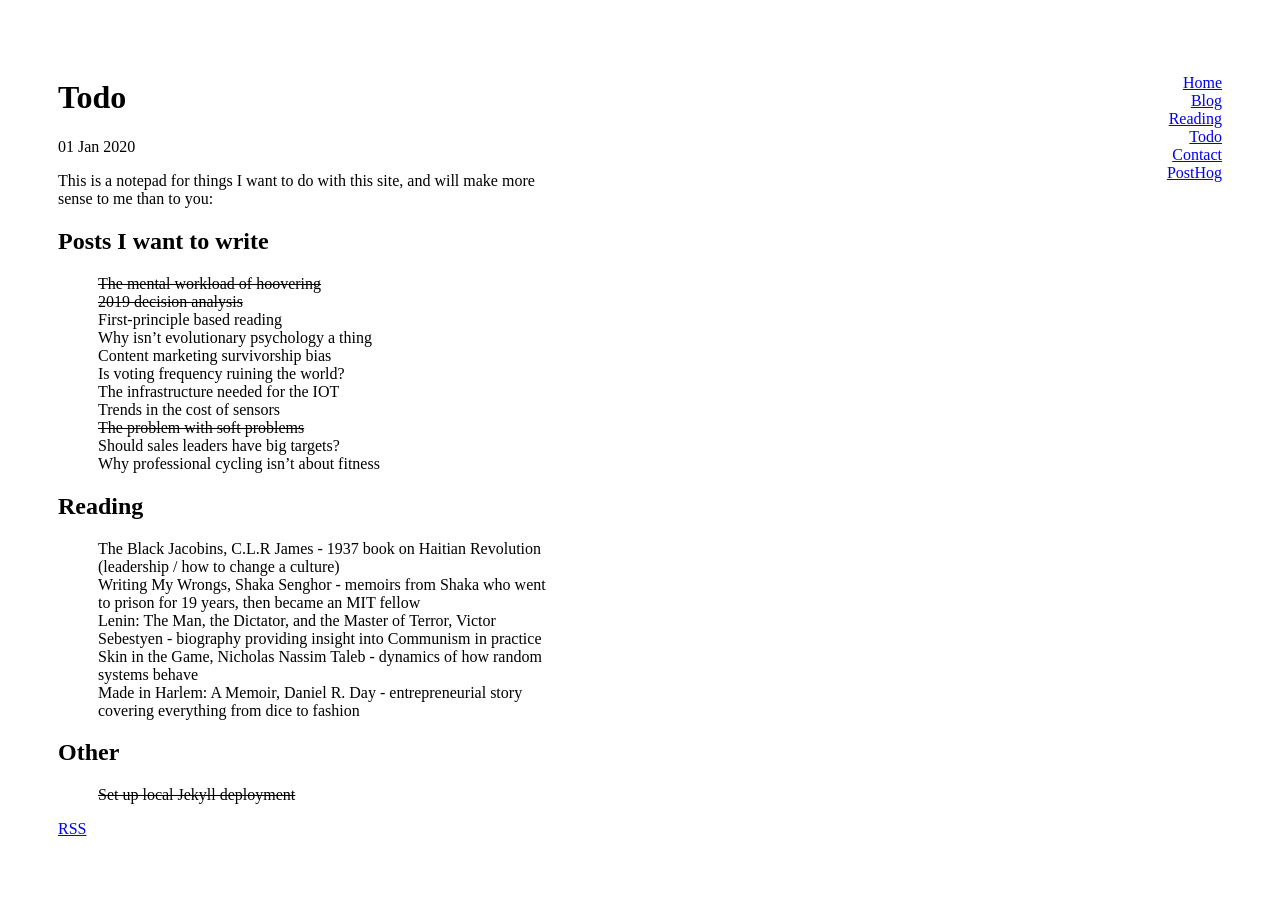
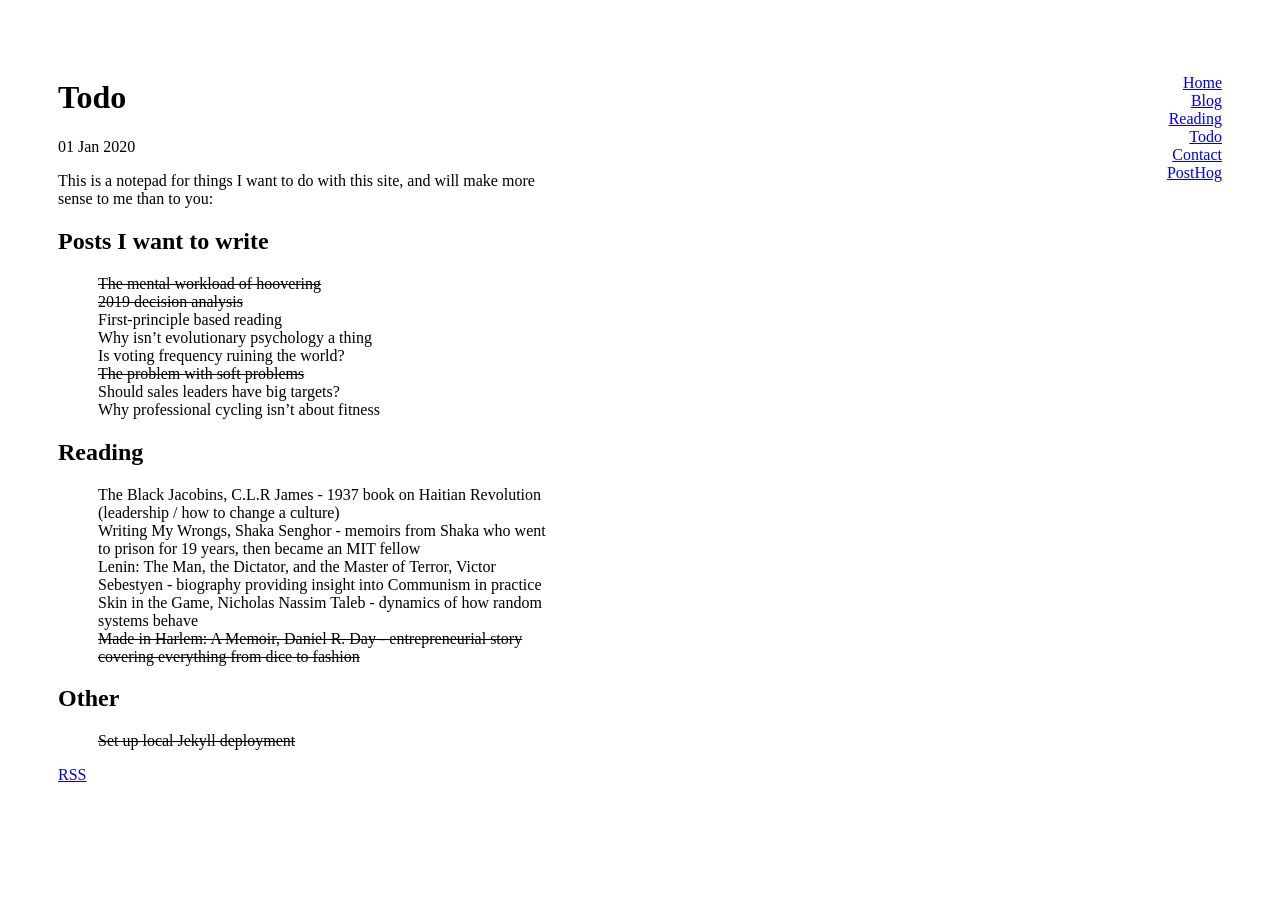
Before and after one commit to jamesefhawkins/jamesefhawkins.github.io, a Jekyll site: the page built from todo/index.md, in a window 1280 px wide. Built offline with Jekyll 4.4.1, drawn with Linux system fonts in a browser that asks for light colours.

Commit message:
Update index.md

```diff
--- a/todo/index.md
+++ b/todo/index.md
@@ -11,10 +11,7 @@ This is a notepad for things I want to do with this site, and will make more sen
 * <strike>2019 decision analysis</strike>
 * First-principle based reading
 * Why isn't evolutionary psychology a thing
-* Content marketing survivorship bias
 * Is voting frequency ruining the world?
-* The infrastructure needed for the IOT
-* Trends in the cost of sensors
 * <strike>The problem with soft problems</strike>
 * Should sales leaders have big targets?
 * Why professional cycling isn't about fitness
@@ -25,7 +22,7 @@ This is a notepad for things I want to do with this site, and will make more sen
 * Writing My Wrongs, Shaka Senghor - memoirs from Shaka who went to prison for 19 years, then became an MIT fellow
 * Lenin: The Man, the Dictator, and the Master of Terror, Victor Sebestyen - biography providing insight into Communism in practice
 * Skin in the Game, Nicholas Nassim Taleb - dynamics of how random systems behave
-* Made in Harlem: A Memoir, Daniel R. Day - entrepreneurial story covering everything from dice to fashion
+* <strike>Made in Harlem: A Memoir, Daniel R. Day - entrepreneurial story covering everything from dice to fashion</strike>
 
 ## Other
 * <strike>Set up local Jekyll deployment</strike>
```
